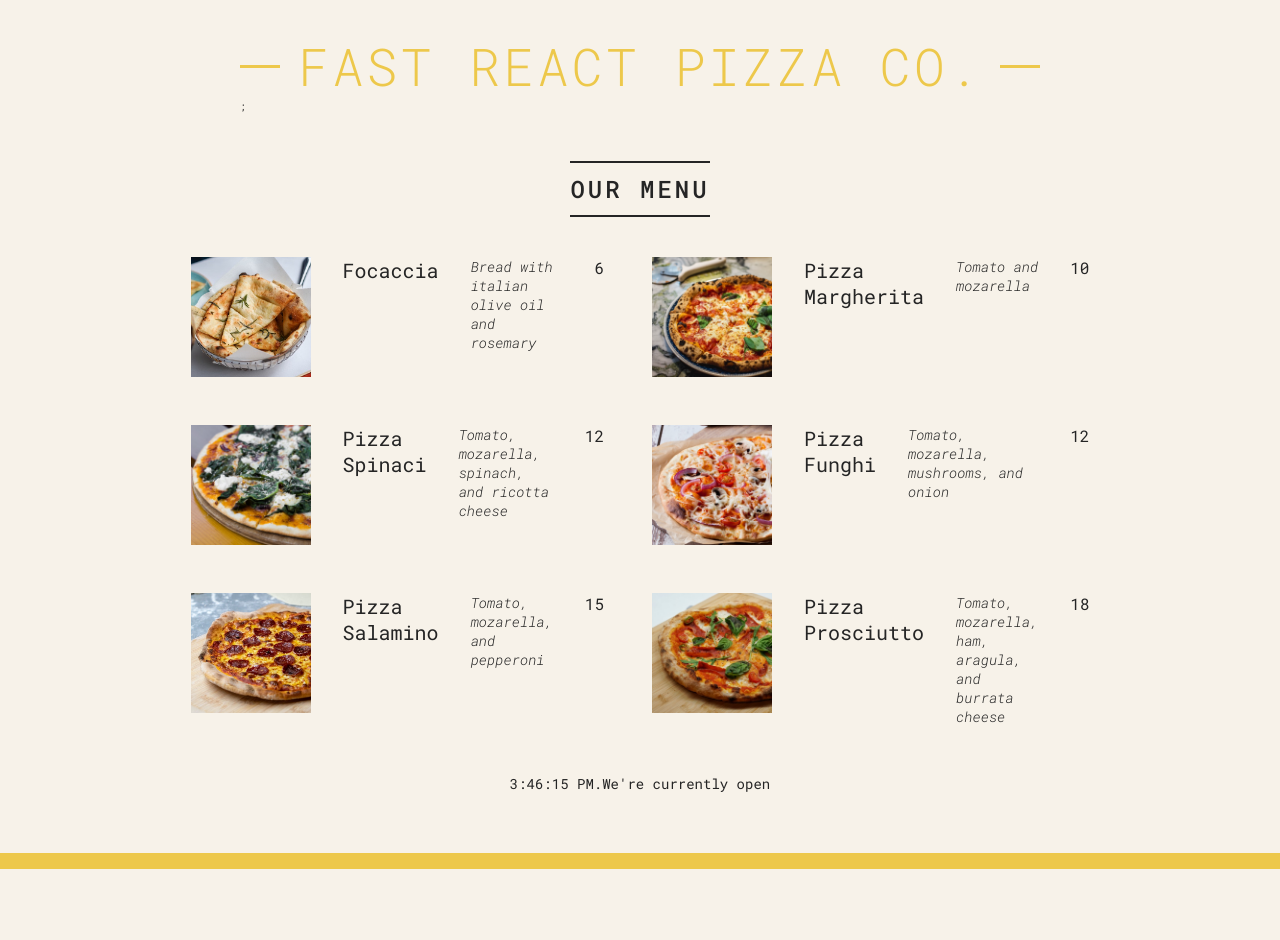
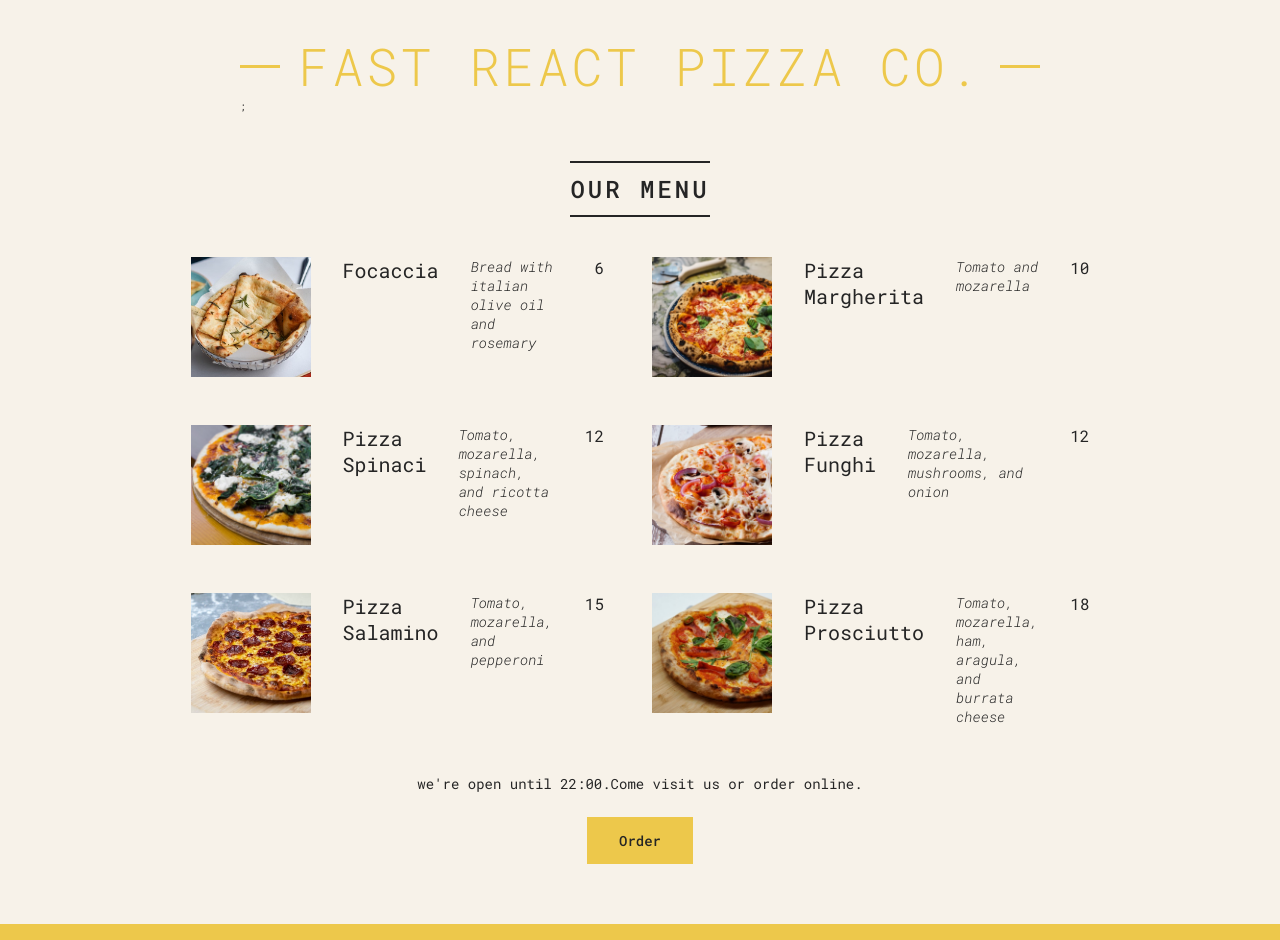
Before and after one commit to surakshapokhrel/pizza-menu, a React (Vite) app: page / in a window 1280 px wide. Before the commit the page ends 869 px from the top, so only its background shows below. Built offline with nearby package versions, Linux system fonts and the light colour scheme.

Commit message:
Conditional Rendering

```diff
--- a/src/App.jsx
+++ b/src/App.jsx
@@ -109,7 +109,12 @@
 
   return (
     <footer className="footer">
-      {new Date().toLocaleTimeString()}.We're currently open
+      {isOpen && (
+        <div className="order">
+          <p>we're open until {closeHour}:00.Come visit us or order online.</p>
+          <button className="btn">Order</button>
+        </div>
+      )}
     </footer>
   );
 }
```
